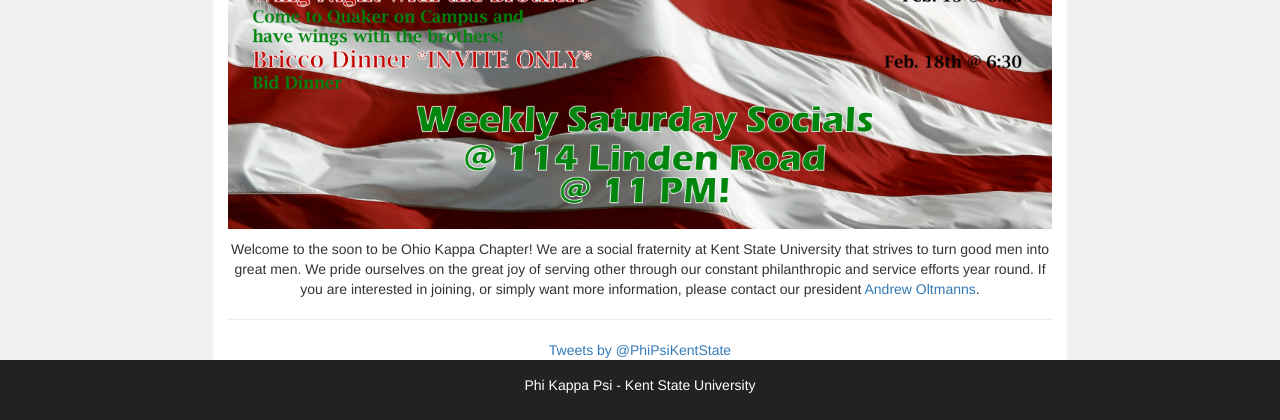
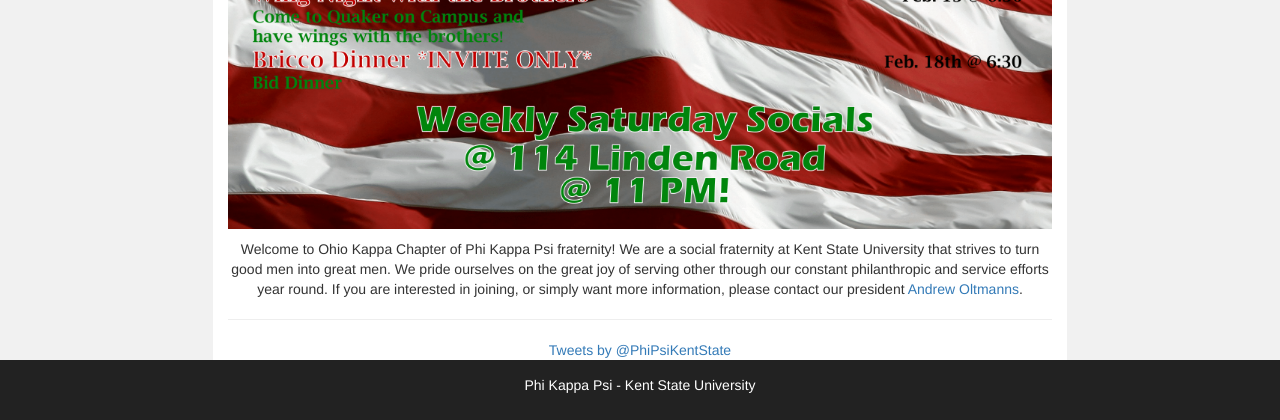
Before and after one commit to dcarlyn/PhiPsiKsu, a PHP site: page / in a window 1280 px wide. Shown: the part 595-1015 px from the top of the page. Run offline with PHP 8.4, Linux system fonts and the light colour scheme; some libraries are stand-ins or nearby versions.

Commit message:
Updated header message on the website homepage

```diff
--- a/index.php
+++ b/index.php
@@ -82,7 +82,7 @@
               <h1 class = "col-sm-12 phi-kappa-psi-header-text">ΦΚΨ</h1>
               <img class = "header-img" src = "rushschedulespring2018.png" />
 
-              <p class = "welcome-text">Welcome to the soon to be Ohio Kappa Chapter! We are a social fraternity at Kent State University that strives to turn good men into great men. We pride ourselves on the great joy of serving other through our constant philanthropic and service efforts year round. If you are interested in joining, or simply want more information, please contact our president <a href="mailto: aoltmann@kent.edu">Andrew Oltmanns</a>.</p><hr>
+              <p class = "welcome-text">Welcome to Ohio Kappa Chapter of Phi Kappa Psi fraternity! We are a social fraternity at Kent State University that strives to turn good men into great men. We pride ourselves on the great joy of serving other through our constant philanthropic and service efforts year round. If you are interested in joining, or simply want more information, please contact our president <a href="mailto: aoltmann@kent.edu">Andrew Oltmanns</a>.</p><hr>
 
               <a class="twitter-timeline"  href="https://twitter.com/PhiPsiKentState" data-widget-id="693472765031137280">Tweets by @PhiPsiKentState</a>
               <script>!function(d,s,id){var js,fjs=d.getElementsByTagName(s)[0],p=/^http:/.test(d.location)?'http':'https';if(!d.getElementById(id)){js=d.createElement(s);js.id=id;js.src=p+"://platform.twitter.com/widgets.js";fjs.parentNode.insertBefore(js,fjs);}}(document,"script","twitter-wjs");</script>
```
